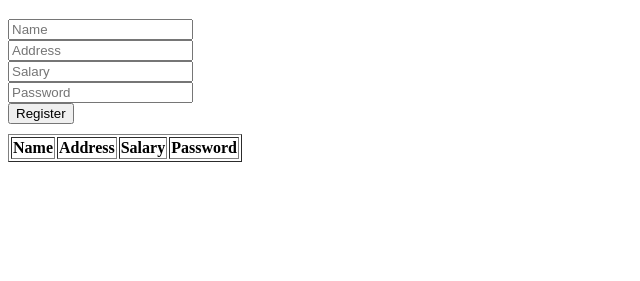
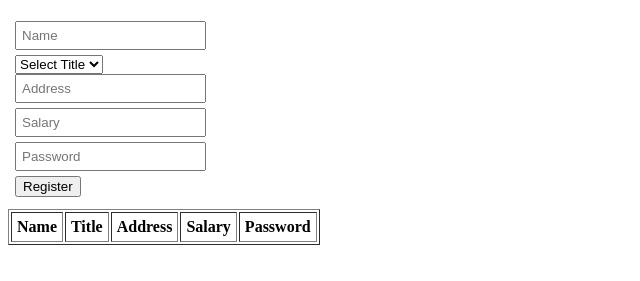
Before and after one commit to kesharaIndukumara/it-module-day09, a plain HTML site: page index.html in a window 1280 px wide. Shown: the part 61-342 px from the top of the page, without its empty margins (0-640 px from the left). Drawn offline with Linux system fonts and the light colour scheme.

Commit message:
add-selector

```diff
--- a/app.js
+++ b/app.js
@@ -4,12 +4,14 @@ let customerList = [];
 
 function addCustomer(){
     let cusName = document.getElementById("name").value;
+    let cusTitle = document.getElementById("title").value;
     let cusAdd = document.getElementById("address").value;
     let cusSalary = document.getElementById("salary").value;
     let cusPass = document.getElementById("password").value;
 
     let newCus = {
         name: cusName,
+        title: cusTitle,
         address: cusAdd,
         salary: cusSalary,
         password: cusPass
@@ -34,6 +36,7 @@ function loadTable(newCustomerRef){
     cusTable.innerHTML += `
         <tr>
             <td>${newCustomerRef.name}</td>
+            <td>${newCustomerRef.title}</td>
             <td>${newCustomerRef.address}</td>
             <td>${newCustomerRef.salary}</td>
             <td>${newCustomerRef.password}</td>
--- a/index.html
+++ b/index.html
@@ -7,21 +7,29 @@
   </head>
   <body>
     <h1>Customer-Form</h1>
-    <input type="text" placeholder="Name" id="name"/><br>
-    <input type="text" placeholder="Address" id="address"/><br>
-    <input type="text" placeholder="Salary" id="salary"/><br>
-    <input type="text" placeholder="Password" id="password"/><br>
+    <div style="padding: 2px; margin: 5px">
+      <input type="text" placeholder="Name" id="name" style="padding: 5px; margin-bottom: 5px" /><br />
+      <select name="" id="title">
+        <option value="" >Select Title</option>
+        <option value="mr" >MR</option>
+        <option value="ms" >MS</option>
+        <option value="mrs" >MIS</option>
+      </select><br>
+      <input type="text" placeholder="Address" id="address" style="padding: 5px; margin-bottom: 5px" /><br />
+      <input type="text" placeholder="Salary" id="salary" style="padding: 5px; margin-bottom: 5px" /><br />
+      <input type="text" placeholder="Password" id="password" style="padding: 5px; margin-bottom: 5px" /><br />
       <!-- <input type="text" placeholder="Name" /> -->
-    <input type="button" value="Register" onclick="addCustomer()"/><br>
+      <input type="button" value="Register" onclick="addCustomer()" /><br />
+    </div>
 
-    <table id="cusTable" border="1" style="margin-top: 10px;">
+    <table id="cusTable" border="1" style="margin-top: 10px" cellpadding="5">
       <tr>
         <th>Name</th>
+        <th>Title</th>
         <th>Address</th>
         <th>Salary</th>
         <th>Password</th>
       </tr>
-
     </table>
     <script src="./app.js"></script>
   </body>
```
Lines whose indentation alone changed are shown as unchanged.
